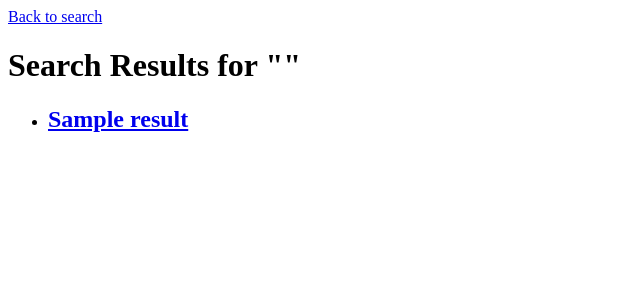
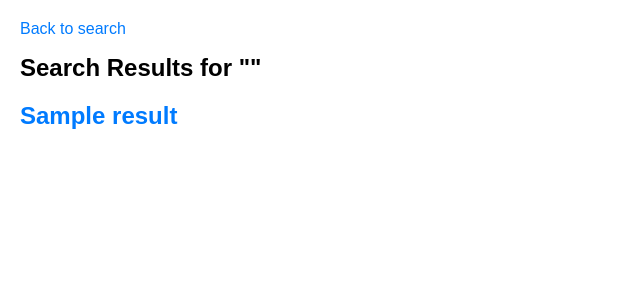
Before and after one commit to imasharc/wikisearch, a Python web app: template templates/results.html in a window 1280 px wide. Shown: the top 300 px of the page, without its empty margins (0-640 px from the left). Run offline with Jinja, Linux system fonts and the light colour scheme; the template is opened without the code that fills it: most values are stand-ins (such as "Sample title", 1, 10 or a date in 2020).

Commit message:
style(styles): Improve styling for search results and overall UI
- Added global styling to enhance the overall look and feel, including font selection, margin adjustments, and link styles.
- Updated the .article-container and .image-container styles to have a consistent margin and hidden default state.
- Introduced a new .wiki-image class to control the display properties of images, ensuring they fit well within the UI with a max height of 400px.
- Standardized list and heading styles to provide a more cohesive and visually appealing user experience.
- Enhanced link styling with hover effects to improve user interaction and navigation.

```diff
--- a/static/styles.css
+++ b/static/styles.css
@@ -1,10 +1,40 @@
+body {
+  font-family: Arial, sans-serif;
+  margin: 20px;
+}
+
+a {
+  text-decoration: none;
+  color: #007BFF;
+}
+
+a:hover {
+  text-decoration: underline;
+}
+
+h1 {
+  font-size: 24px;
+  margin-bottom: 20px;
+}
+
+ul {
+  list-style: none;
+  padding: 0;
+}
+
+li {
+  margin-bottom: 20px;
+}
+
+.image-container,
 .article-container {
   display: none;
-  margin-top: 20px;
+  margin-top: 10px;
 }
 
-iframe {
-  width: 100%;
-  height: 600px;
-  border: none;
+.wiki-image {
+  max-width: 100%;
+  height: 400px;
+  display: 400px;
+  margin: 0 auto;
 }
```
